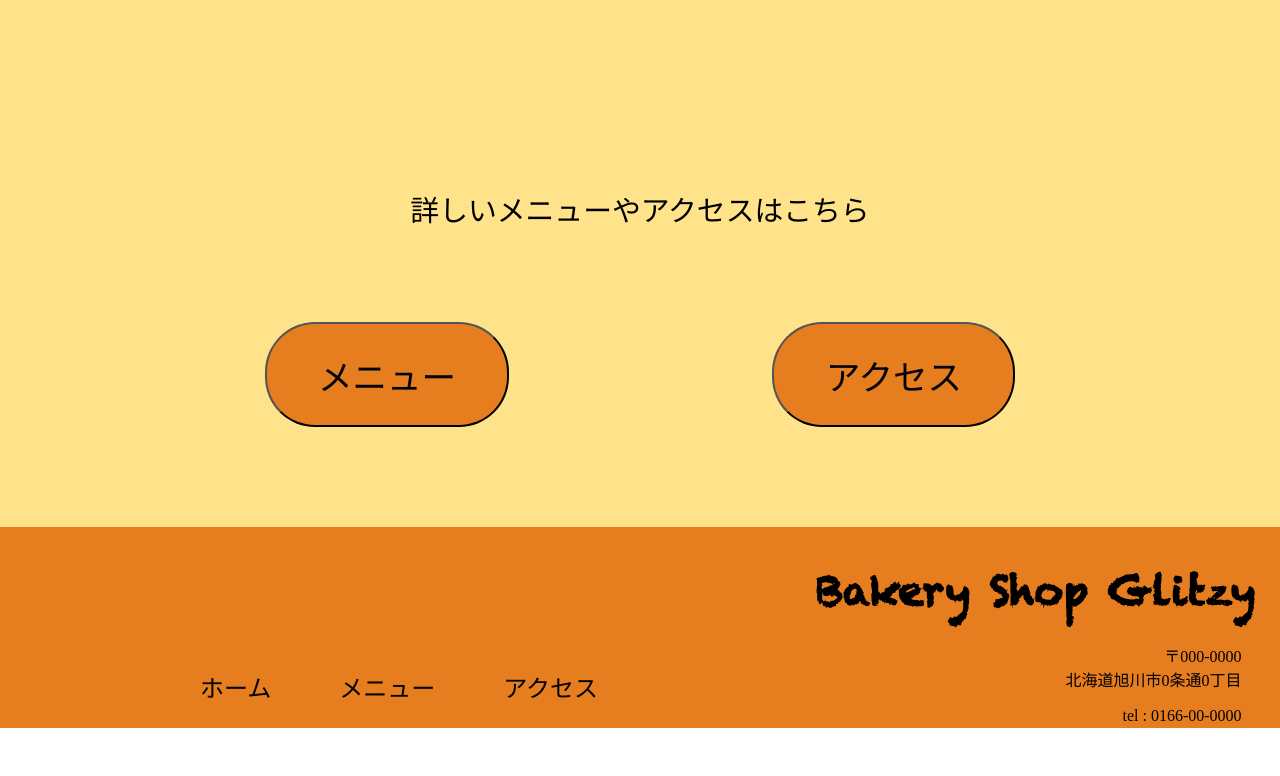
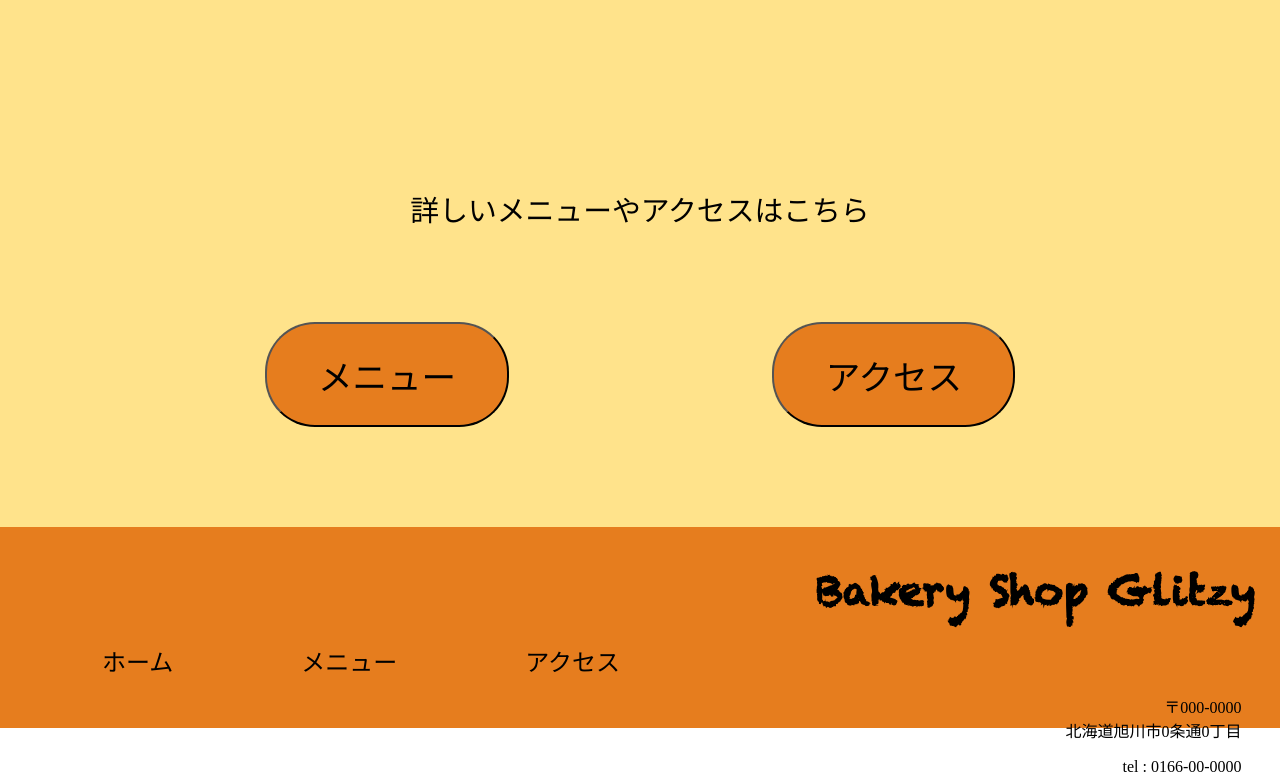
Before and after one commit to marumaruda/bakery-1, a plain HTML site: page index.html in a window 1280 px wide. Shown: the part 1855-2631 px from the top of the page. Before the commit the page ends 2583 px from the top, so only its background shows below. Drawn offline with nearby package versions, Linux system fonts and the light colour scheme; a web font is replaced by a local one.

Commit message:
Update index.html

```diff
--- a/index.html
+++ b/index.html
@@ -57,7 +57,7 @@
     </div>
     <div id="footer">
         <h1 id="footer-title">Bakery Shop Glitzy</h1>
-        <ul id="navi">
+        <ul id="navi-under">
                 <li class="navi-cont">ホーム</li>
                 <li class="navi-cont">メニュー</li>
                 <li class="navi-cont">アクセス</li>
```
